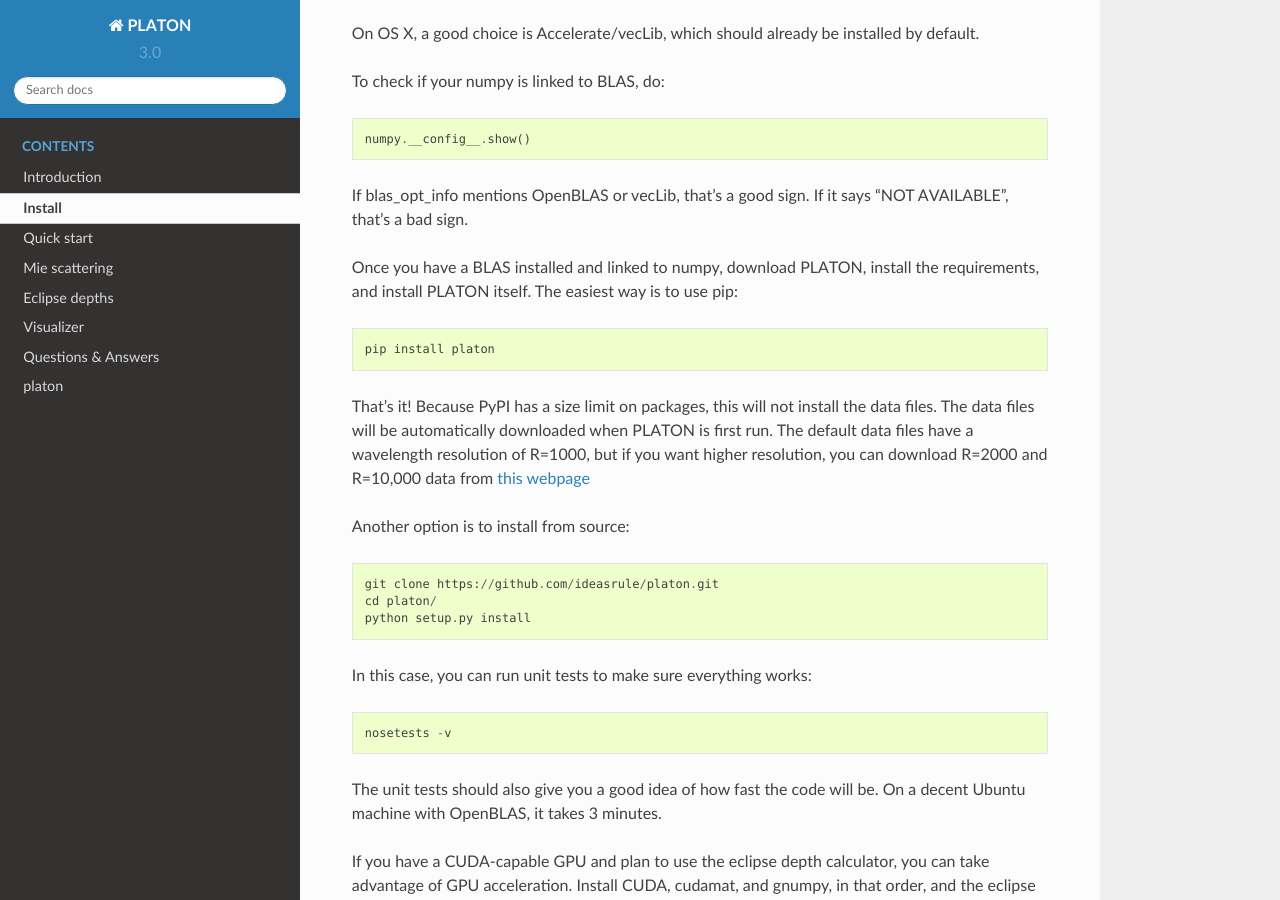
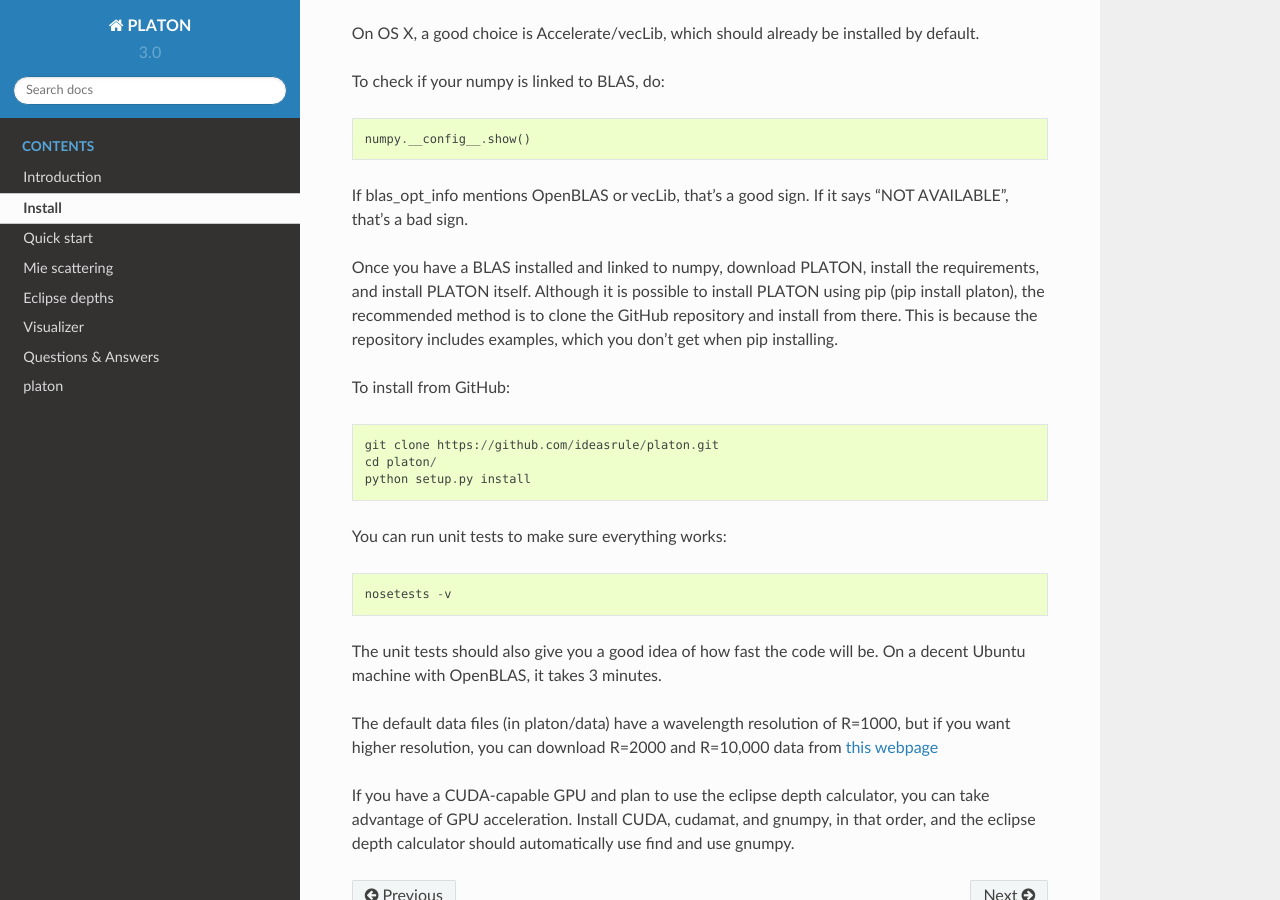
Before and after one commit to ideasrule/platon, a Sphinx documentation site: the page built from docs/install.rst, in a window 1280 px wide and 900 px high, scrolled down 373 px. Built offline with Sphinx 7.4.7 and the Read the Docs theme 2.0.0, drawn with Linux system fonts in a browser that asks for light colours.

Commit message:
Recommending python install over pip install
Former-commit-id: eef9c02b77e1d182696f36705ecdb3756e97b213

```diff
--- a/docs/install.rst
+++ b/docs/install.rst
@@ -22,30 +22,28 @@ If blas_opt_info mentions OpenBLAS or vecLib, that's a good sign.  If it says
 "NOT AVAILABLE", that's a bad sign.
 
 Once you have a BLAS installed and linked to numpy, download PLATON,
-install the requirements, and install PLATON itself.  The easiest way is to
-use pip::
+install the requirements, and install PLATON itself.  Although it is possible
+to install PLATON using pip (pip install platon), the recommended method is to
+clone the GitHub repository and install from there.  This is because the
+repository includes examples, which you don't get when pip installing.
 
-  pip install platon
-
-That's it!  Because PyPI has a size limit on packages, this will not install
-the data files.  The data files will be automatically downloaded when PLATON is
-first run.  The default data files have a wavelength resolution of R=1000, but
-if you want higher resolution, you can download R=2000 and R=10,000 data from
-`this webpage <http://astro.caltech.edu/~mz/absorption.html>`_
-
-Another option is to install from source::
+To install from GitHub::
 
   git clone https://github.com/ideasrule/platon.git
   cd platon/
   python setup.py install
 
-In this case, you can run unit tests to make sure everything works::
+You can run unit tests to make sure everything works::
 
   nosetests -v
 
 The unit tests should also give you a good idea of how fast the code will be.
 On a decent Ubuntu machine with OpenBLAS, it takes 3 minutes.
 
+The default data files (in platon/data) have a wavelength resolution of R=1000,
+but if you want higher resolution, you can download R=2000 and R=10,000 data
+from `this webpage <http://astro.caltech.edu/~mz/absorption.html>`_
+
 If you have a CUDA-capable GPU and plan to use the eclipse depth calculator,
 you can take advantage of GPU acceleration.  Install CUDA, cudamat, and gnumpy,
 in that order, and the eclipse depth calculator should automatically use
```
